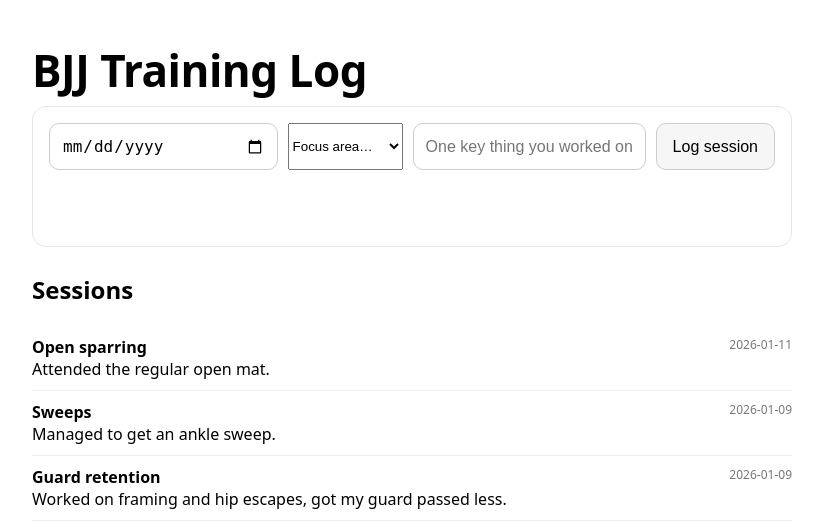
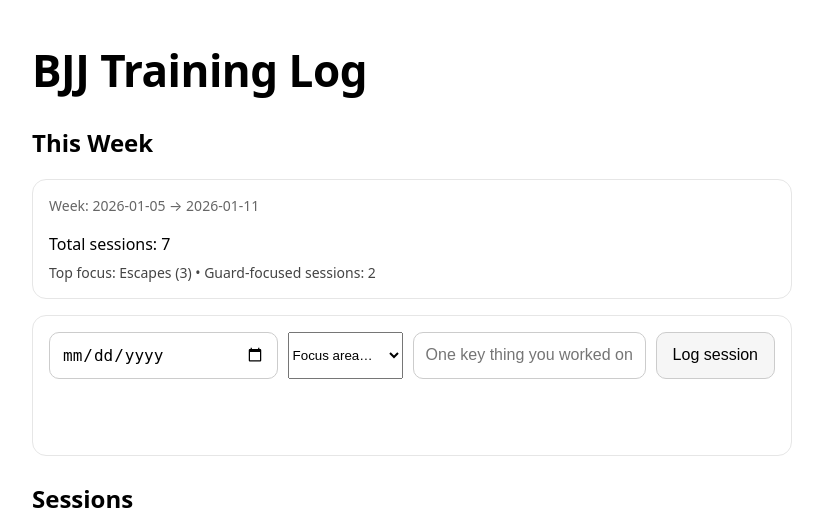
Before and after one commit to damog8/bjj-log, a FastAPI app: page / in a window 1280 px wide. Shown: the top 532 px of the page, without its empty margins (228-1051 px from the left). Run offline with FastAPI, Linux system fonts and the light colour scheme; data comes from the database, SQL or seed files in the repository; both versions use the stored data as it was after the commit.

Commit message:
Show weekly summary on homepage

```diff
--- a/templates/index.html
+++ b/templates/index.html
@@ -28,6 +28,12 @@
   </head>
   <body>
     <h1>BJJ Training Log</h1>
+    <h2>This Week</h2>
+    <div class="card" style="margin-bottom: 16px;">
+      <div id="week-range" class="muted"></div>
+      <div id="week-stats" style="font-size: 16px; margin-top: 8px;"></div>
+      <div id="week-focus" style="font-size: 14px; color: #444; margin-top: 8px;"></div>
+    </div>
     <div class="card">
       <form id="log-form">
         <input id="date-input" type="date" />
@@ -57,6 +63,9 @@
     <ul id="logs"></ul>
 
     <script>
+      const weekRangeEl = document.getElementById("week-range");
+      const weekStatsEl = document.getElementById("week-stats");
+      const weekFocusEl = document.getElementById("week-focus");
       const listEl = document.getElementById("logs");
       const form = document.getElementById("log-form");
       const dateInput = document.getElementById("date-input");
@@ -81,6 +90,45 @@
         notesInput.disabled = busy;
         focusInput.disabled = busy;
         dateInput.disabled = busy;
+      }
+
+      async function loadWeeklySummary() {
+        const res = await fetch("/summary/week");
+        if (!res.ok) {
+          weekRangeEl.textContent = "";
+          weekStatsEl.textContent = "Weekly summary unavailable.";
+          weekFocusEl.textContent = "";
+          return;
+        }
+
+        const data = await res.json();
+
+        weekRangeEl.textContent = `Week: ${data.week_start} → ${data.week_end}`;
+        weekStatsEl.textContent = `Total sessions: ${data.total_sessions}`;
+
+        const byFocus = data.by_focus || {};
+        const entries = Object.entries(byFocus);
+
+        if (!entries.length) {
+          weekFocusEl.textContent = "No sessions logged yet this week.";
+          return;
+        }
+
+        // Find top focus
+        entries.sort((a, b) => b[1] - a[1]);
+        const [topFocus, topCount] = entries[0];
+
+        // Guard retention count (case-insensitive match)
+        let guardCount = 0;
+        for (const [focus, count] of entries) {
+          if (focus.toLowerCase().includes("guard")) {
+            guardCount += count;
+          }
+        }
+
+        weekFocusEl.textContent =
+          `Top focus: ${topFocus} (${topCount})` +
+          (guardCount ? ` • Guard-focused sessions: ${guardCount}` : "");
       }
 
       async function loadLogs() {
@@ -176,6 +224,7 @@
         setTimeout(() => setOk(""), 1200);
       });
 
+      loadWeeklySummary();
       loadLogs();
     </script>
 
```
Also changed, not shown: app.db.
